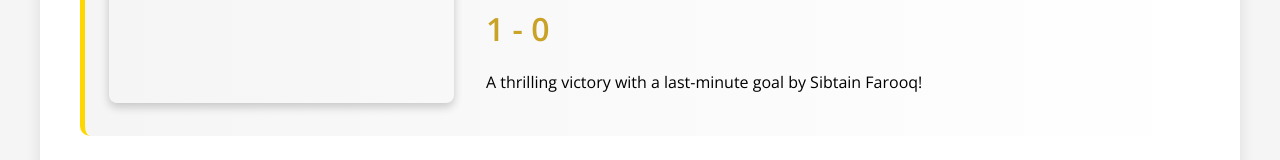
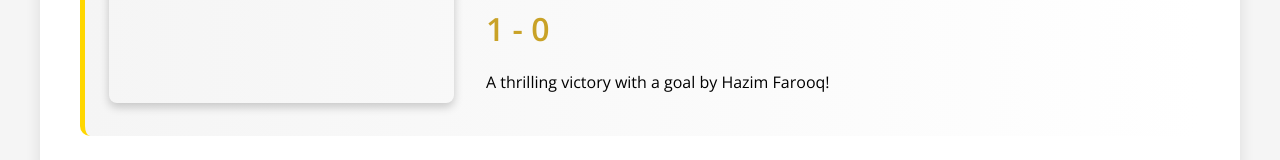
Before and after one commit to umar-abad-fc/umar-abad-fc.github.io, a plain HTML site: page index.html in a window 1280 px wide. Shown: the part 1763-1923 px from the top of the page. Drawn offline with nearby package versions, Linux system fonts and the light colour scheme.

Commit message:
Update index.html

```diff
--- a/index.html
+++ b/index.html
@@ -499,7 +499,7 @@
                     <h3>Umarabad FC vs AL Sabr FC</h3>
                     <p class="match-details">March 28, 2025 | Maloora Ground</p>
                     <div class="match-highlight-score">1 - 0</div>
-                    <p>A thrilling victory with a last-minute goal by Sibtain Farooq!</p>
+                    <p>A thrilling victory with a goal by Hazim Farooq!</p>
                 </div>
             </div>
         </section>
```
